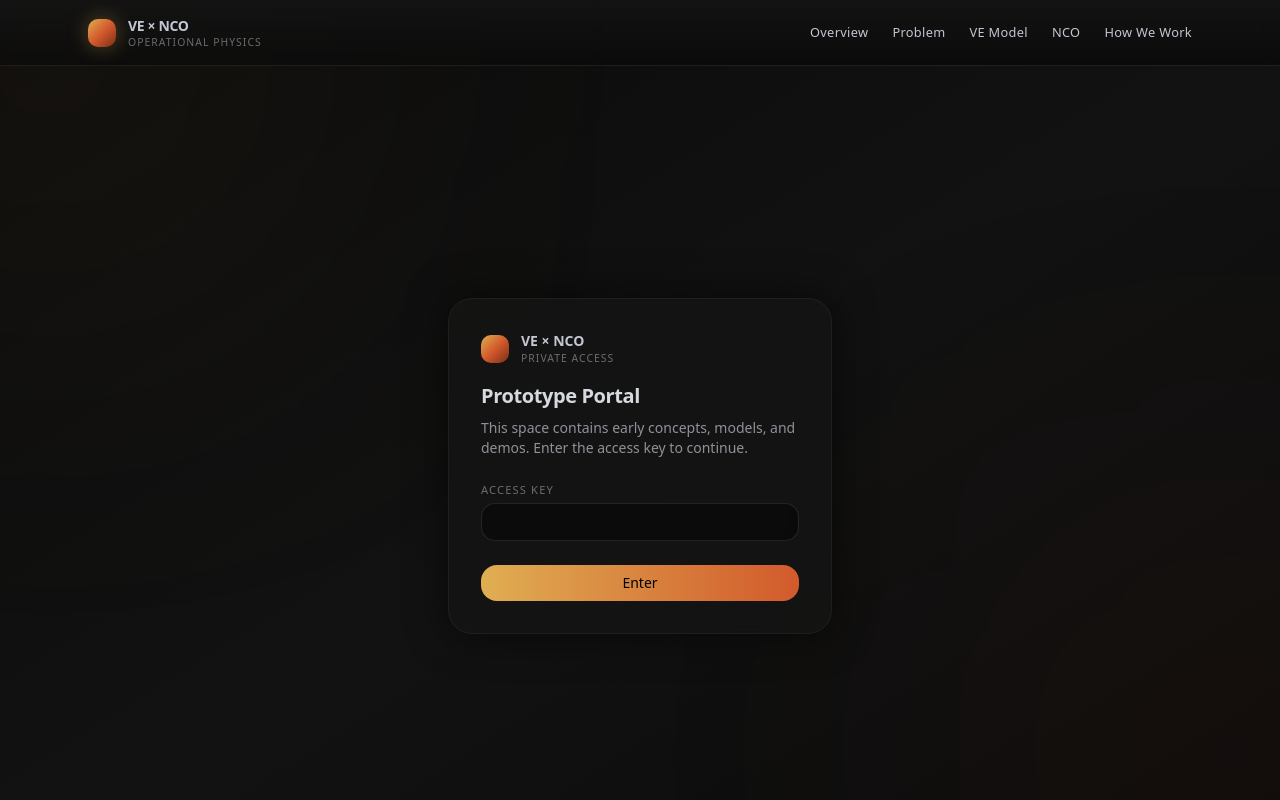
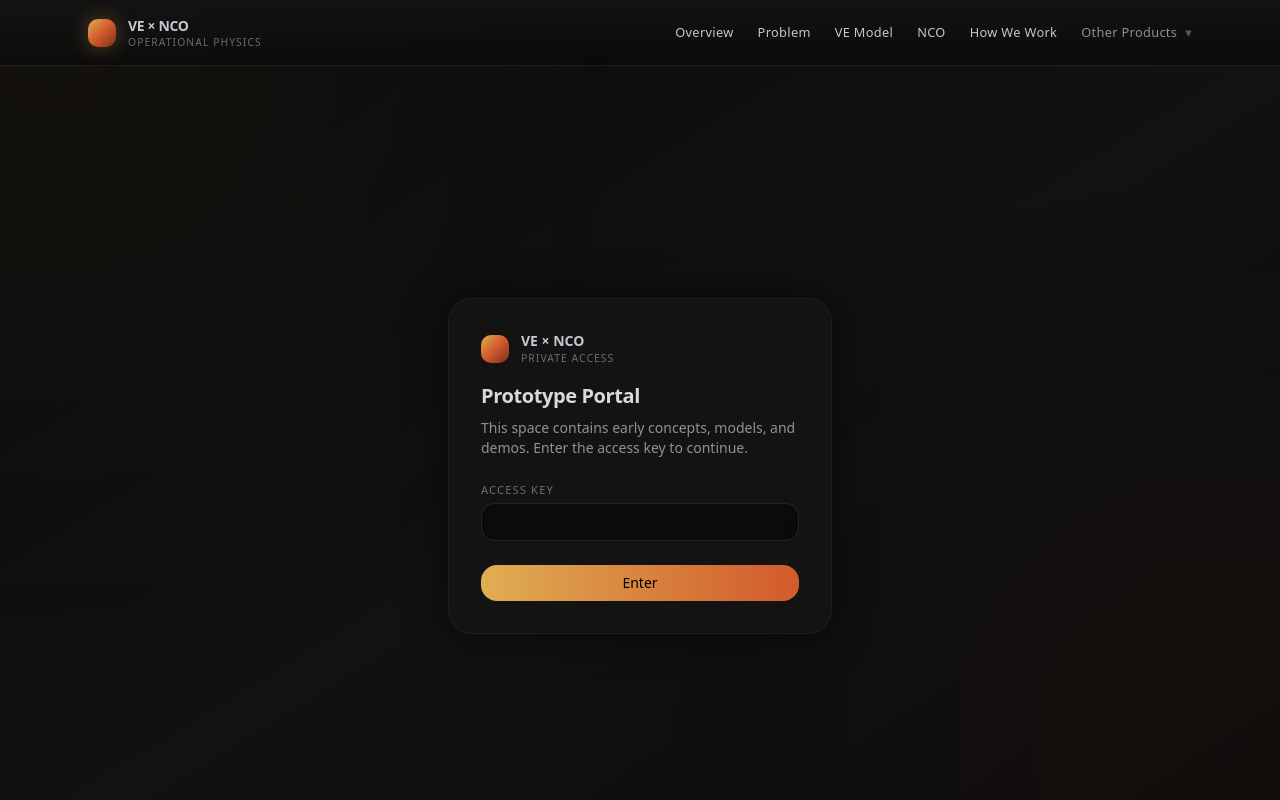
Before and after one commit to VertandErnie/vexnco-site, a Next.js app: page /login in a window 1280 px wide. Shown: the top 800 px of the page. Built offline with nearby package versions, Linux system fonts and the light colour scheme.

Commit message:
Update layout.jsx

```diff
--- a/app/layout.jsx
+++ b/app/layout.jsx
@@ -11,7 +11,6 @@ export default function RootLayout({ children }) {
     <html lang="en">
       <body className="antialiased text-frost bg-[#0b0b0b]">
         <div className="min-h-screen flex flex-col">
-
           {/* HEADER */}
           <header
             className="
@@ -25,7 +24,6 @@ export default function RootLayout({ children }) {
             "
           >
             <div className="max-w-6xl mx-auto flex items-center justify-between px-6 py-4">
-
               {/* Brand */}
               <div className="flex items-center gap-3">
                 <div
@@ -49,7 +47,7 @@ export default function RootLayout({ children }) {
               </div>
 
               {/* Nav */}
-              <nav className="hidden md:flex gap-6 text-[0.8rem] tracking-wide text-frost/70">
+              <nav className="hidden md:flex items-center gap-6 text-[0.8rem] tracking-wide text-frost/70">
                 {[
                   ["Overview", "/"],
                   ["Problem", "/problem"],
@@ -65,8 +63,49 @@ export default function RootLayout({ children }) {
                     {label}
                   </a>
                 ))}
+
+                {/* Other Products dropdown */}
+                <div className="relative group">
+                  <button
+                    type="button"
+                    className="transition-colors hover:text-[#E0AE52] flex items-center gap-2"
+                  >
+                    Other Products
+                    <span className="text-frost/40 group-hover:text-[#E0AE52]">
+                      ▾
+                    </span>
+                  </button>
+
+                  <div
+                    className="
+                      absolute right-0 top-full mt-3 w-56
+                      rounded-[14px] border border-white/10
+                      bg-[#121212]/95 backdrop-blur-md
+                      shadow-[0_18px_55px_rgba(0,0,0,0.55)]
+                      opacity-0 translate-y-1 pointer-events-none
+                      group-hover:opacity-100 group-hover:translate-y-0 group-hover:pointer-events-auto
+                      transition
+                    "
+                  >
+                    <div className="p-2">
+                      <a
+                        href="/curate"
+                        className="
+                          block rounded-[12px] px-3 py-2
+                          text-sm text-frost/80
+                          hover:bg-white/5 hover:text-[#E0AE52]
+                          transition
+                        "
+                      >
+                        Curate
+                        <div className="text-[0.7rem] text-frost/45 mt-0.5">
+                          Consent-based iOS app
+                        </div>
+                      </a>
+                    </div>
+                  </div>
+                </div>
               </nav>
-
             </div>
           </header>
 
@@ -80,7 +119,6 @@ export default function RootLayout({ children }) {
               <span>Not for distribution</span>
             </div>
           </footer>
-
         </div>
       </body>
     </html>
```
